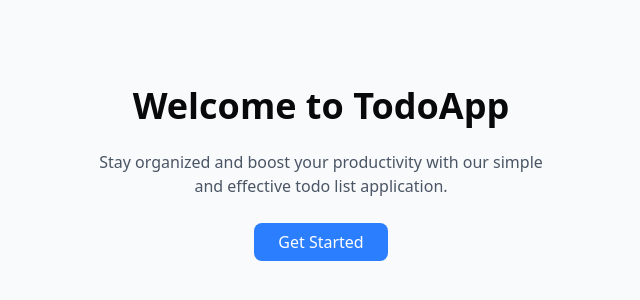
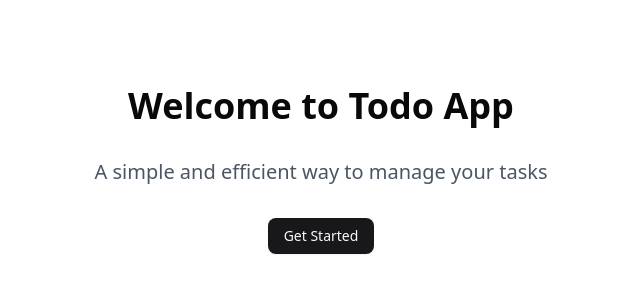
Before and after one commit to aaronlee777/todo-list, a Next.js app: page / in a window 1280 px wide. Shown: the part 230-530 px from the top of the page, without its empty margins (319-959 px from the left). Built offline with nearby package versions, Linux system fonts and the light colour scheme.

Commit message:
landing page

```diff
--- a/app/page.tsx
+++ b/app/page.tsx
@@ -1,19 +1,19 @@
-import Link from 'next/link'
+import { Button } from "@/components/ui/button"
+import Link from "next/link"
 
 export default function Home() {
   return (
-    <main className="min-h-screen flex flex-col items-center justify-center bg-gray-50">
-      <h1 className="text-4xl font-bold mb-6">Welcome to TodoApp</h1>
-      <p className="text-gray-600 mb-8 text-center max-w-md">
-        Stay organized and boost your productivity with our simple and effective todo list application.
-      </p>
-      <div className="space-x-4">
-        <Link
-          href="/auth"
-          className="bg-blue-500 text-white px-6 py-2 rounded-md hover:bg-blue-600 transition-colors"
-        >
-          Get Started
-        </Link>
+    <main className="min-h-screen flex flex-col items-center justify-center p-8">
+      <div className="max-w-2xl text-center space-y-8">
+        <h1 className="text-4xl font-bold">Welcome to Todo App</h1>
+        <p className="text-xl text-gray-600">
+          A simple and efficient way to manage your tasks
+        </p>
+        <div className="flex gap-4 justify-center">
+          <Button asChild>
+            <Link href="/auth">Get Started</Link>
+          </Button>
+        </div>
       </div>
     </main>
   )
```
